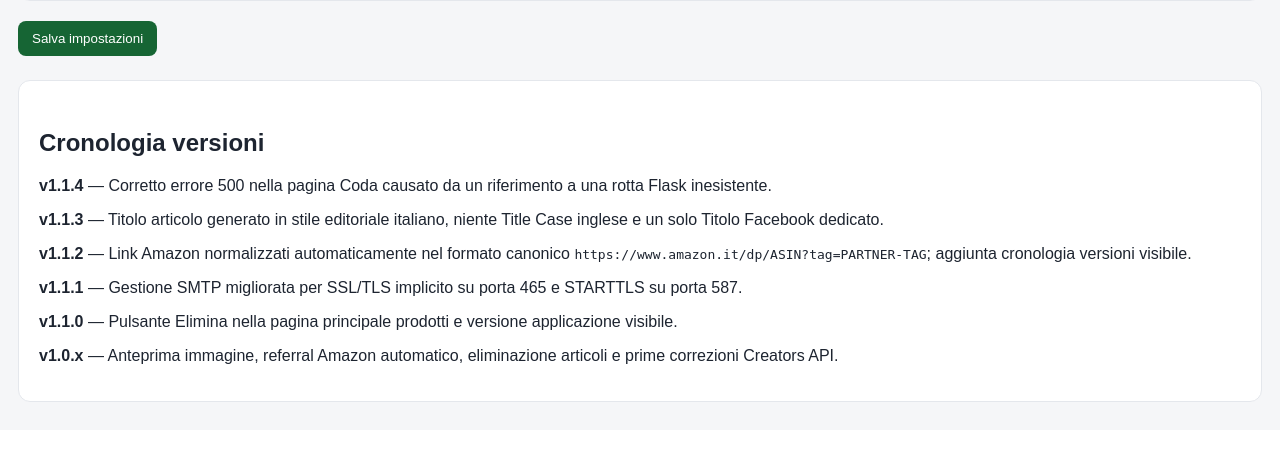
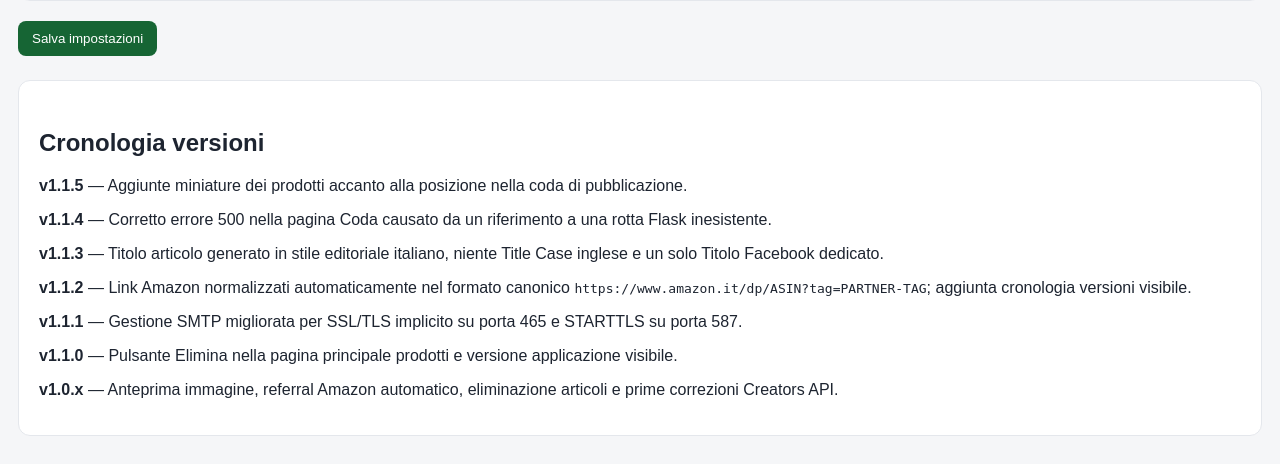
Before and after one commit to Niki206cc/amazonwp, a Flask app: page /settings in a window 1280 px wide. Shown: the part 1656-2120 px from the top of the page. Before the commit the page ends 2058 px from the top, so only its background shows below. Run offline with Flask 3, Linux system fonts and the light colour scheme; data comes from the database, SQL or seed files in the repository.

Commit message:
Update changelog for v1.1.5

```diff
--- a/templates/settings.html
+++ b/templates/settings.html
@@ -29,6 +29,7 @@
 </form>
 <section class="panel" style="margin-top:24px">
   <h2>Cronologia versioni</h2>
+  <p><strong>v1.1.5</strong> — Aggiunte miniature dei prodotti accanto alla posizione nella coda di pubblicazione.</p>
   <p><strong>v1.1.4</strong> — Corretto errore 500 nella pagina Coda causato da un riferimento a una rotta Flask inesistente.</p>
   <p><strong>v1.1.3</strong> — Titolo articolo generato in stile editoriale italiano, niente Title Case inglese e un solo Titolo Facebook dedicato.</p>
   <p><strong>v1.1.2</strong> — Link Amazon normalizzati automaticamente nel formato canonico <code>https://www.amazon.it/dp/ASIN?tag=PARTNER-TAG</code>; aggiunta cronologia versioni visibile.</p>
```
